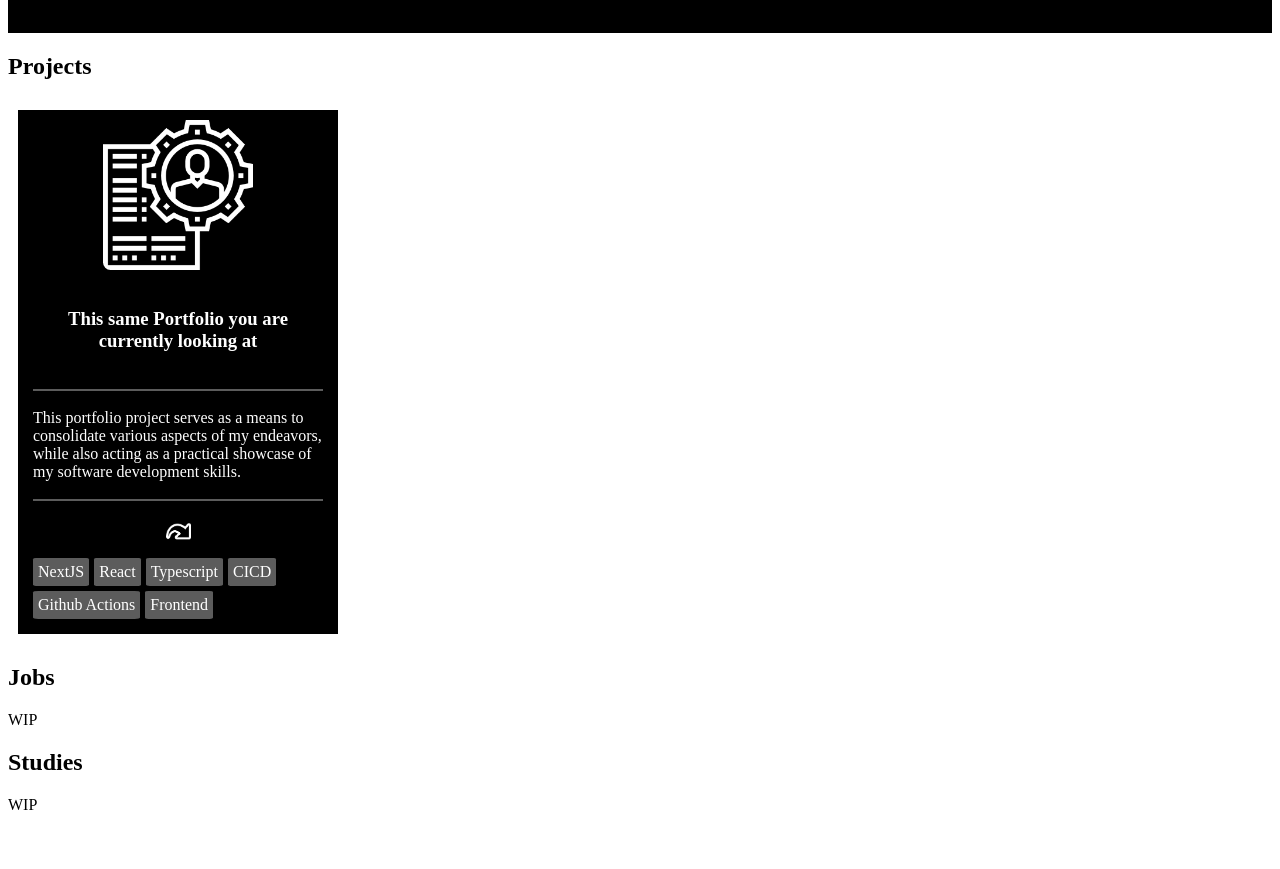
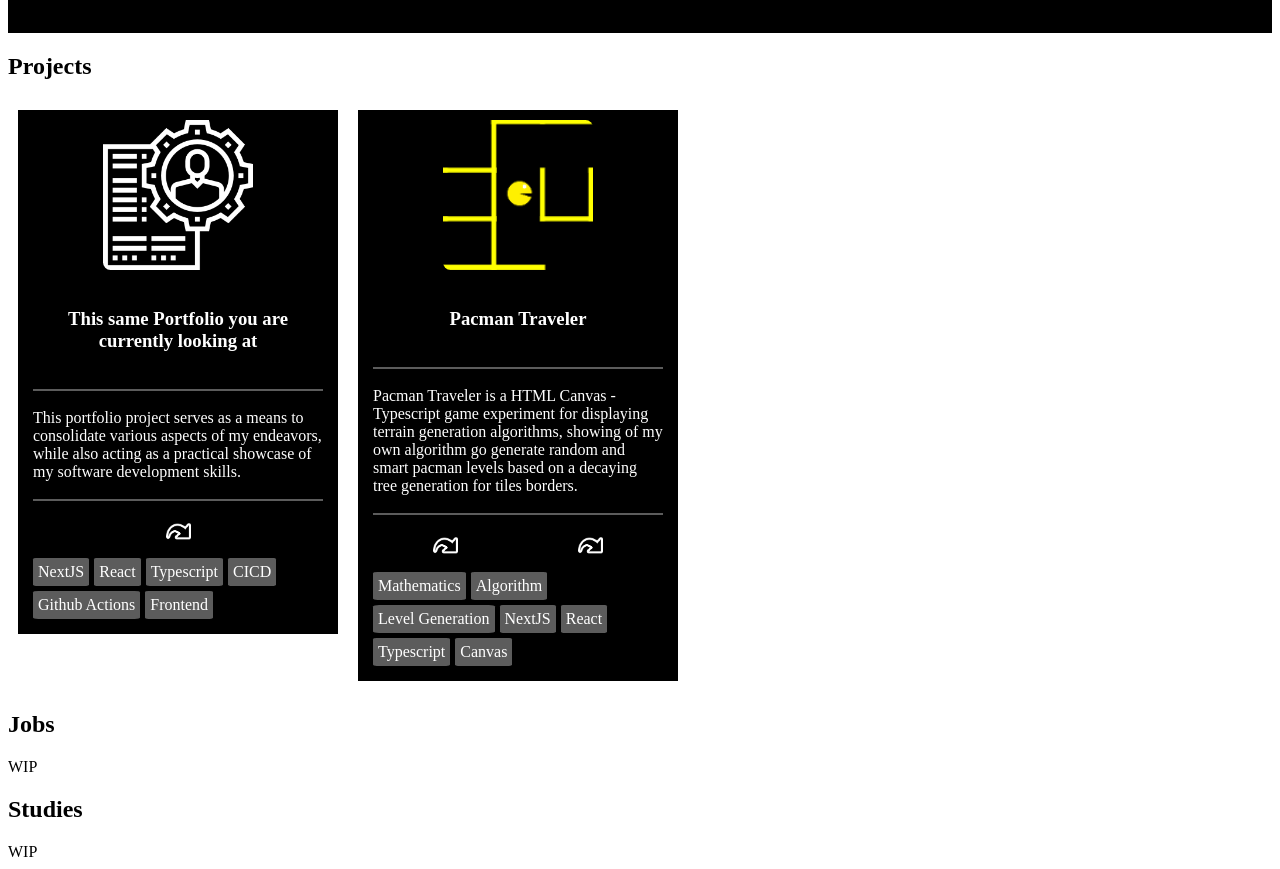
Before and after one commit to Deffohn/portfolio-website, a Next.js app in the folder frontend/: page / in a window 1280 px wide. Shown: the part 417-1286 px from the top of the page. Before the commit the page ends 1239 px from the top, so only its background shows below. Built offline with nearby package versions, Linux system fonts and the light colour scheme.

Commit message:
✨ adding Pacman Traveler to projects on Portfolio

```diff
--- a/frontend/app/pacman-traveler/PacmanTraveler/Game.tsx
+++ b/frontend/app/pacman-traveler/PacmanTraveler/Game.tsx
@@ -7,7 +7,7 @@ import { Obstacle } from "./Obstacle";
 import { GameMap } from "./GameMap";
 import { basicChunkGenerator } from "./generatorAssets/chunkGenerators/basicChunkGenerator";
 
-const tileRatioPx = 48;
+const tileRatioPx = 45;
 const tileWidthPx = tileRatioPx;
 const tileHeightPx = tileRatioPx;
 
--- a/frontend/components/Projects/Projects.tsx
+++ b/frontend/components/Projects/Projects.tsx
@@ -1,3 +1,4 @@
+import { getBaseUrl } from '@/utils/baseUrl';
 import styles from './Projects.module.css';
 import Image from 'next/image';
 
@@ -108,6 +109,8 @@ const ProjectComponent: React.FC<{contentInput: ProjectContentInput}> = (
   );
 };
 
+const Projects: React.FC = () => {
+
   const projects: ProjectContentInput[] = [
     {
       illustrationPath: "/projects/portfolio.png",
@@ -119,16 +122,32 @@ const projects: ProjectContentInput[] = [
         "Typescript",
         "CICD",
         "Github Actions",
-      "Frontend"
+        "Frontend",
       ],
       projectLinks: [
-      "https://github.com/Deffohn/portfolio-website"
-    ]
-  }
-
+        "https://github.com/Deffohn/portfolio-website",
+      ],
+    },
+    {
+      illustrationPath: "/projects/pacman-traveler.png",
+      projectName: "Pacman Traveler",
+      projectDescription: "Pacman Traveler is a HTML Canvas - Typescript game experiment for displaying terrain generation algorithms, showing of my own algorithm go generate random and smart pacman levels based on a decaying tree generation for tiles borders.",
+      projectTags: [
+        "Mathematics",
+        "Algorithm",
+        "Level Generation",
+        "NextJS",
+        "React",
+        "Typescript",
+        "Canvas",
+      ],
+      projectLinks: [
+        getBaseUrl()+"pacman-traveler",
+        "https://github.com/Deffohn/portfolio-website",
+      ],
+    },
   ]
 
-const Projects: React.FC = () => {
   return (
     <div>
       <h2>Projects</h2>
--- /dev/null
+++ b/frontend/utils/baseUrl.ts
@@ -0,0 +1,14 @@
+import { useRouter } from 'next/router';
+
+export const getBaseUrl = (): string => {
+  const router = useRouter();
+
+  if (typeof window !== 'undefined') {
+    const protocol = window.location.protocol;
+    const host = window.location.host;
+    const baseUrl = `${protocol}//${host}${router.asPath}`;
+    return baseUrl;
+  }
+
+  return '';
+}
```
Also changed, not shown: frontend/app/pacman-traveler/page.tsx (+7 -1 lines), frontend/public/projects/pacman-traveler.png (added). Lines whose indentation alone changed are shown as unchanged.
